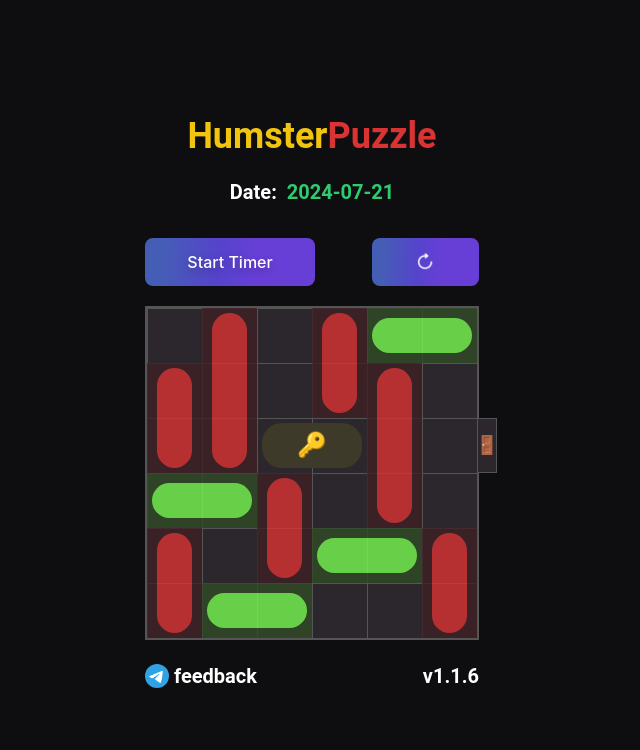
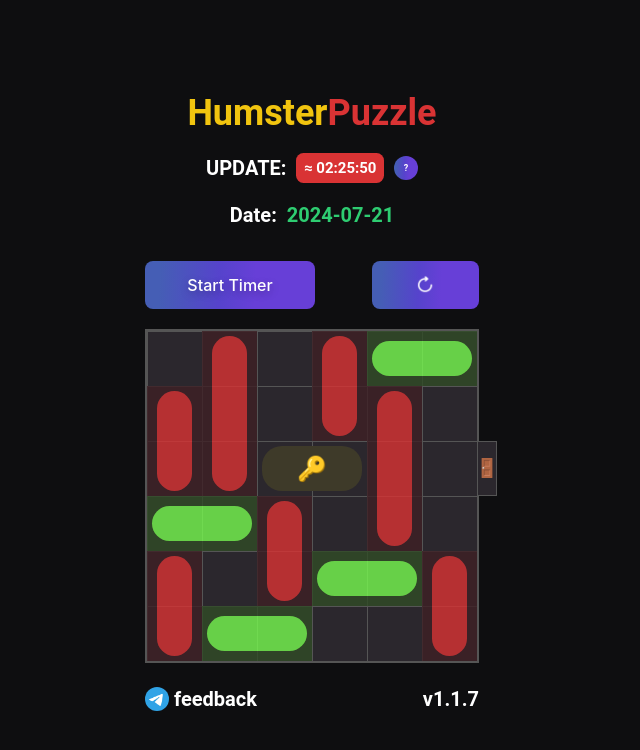
Before and after one commit to babaduk47/babaduk47.github.io, a PHP site: page / in a window 1280 px wide. Shown: the top 750 px of the page, without its empty margins (328-968 px from the left). Run offline with PHP 8.4, Linux system fonts and the light colour scheme.

Commit message:
v1.1.7 - add faq

```diff
--- a/index.html
+++ b/index.html
@@ -4,7 +4,7 @@
     <meta charset="UTF-8">
     <meta name="viewport" content="width=device-width, initial-scale=1.0">
     <title>Humster Puzzle</title>
-    <link rel="stylesheet" href="style.css?v1.1.6">
+    <link rel="stylesheet" href="style.css?v1.1.7">
 </head>
 <script async src="https://www.googletagmanager.com/gtag/js?id=G-BL7SQ719F9"></script>
 <script>
@@ -25,6 +25,18 @@
             <div id="caption-hamster">Humster</div>
             <div id="caption-puzzle">Puzzle</div>
         </div>
+        <div id="update-puzzle">
+            <div id="update-puzzle-label">UPDATE:</div>
+            <span id="update-puzzle-time">soon</span>
+            <div class="tooltip" tabindex="0">
+                <div class="tooltip-symbol">?</div>
+                <div class="tooltiptext">
+                    <p>1. Обновление головоломки будет через <span class="important">10-30</span> мин после выхода в игре.</p>
+                    <p>2. После обновления головоломки, ссылка <span class="important">не измениться</span></p>
+                    <p>3. Можно использовать ссылку без даты: <a href="https://babaduk47.github.io">https://babaduk47.github.io</a></p>
+                </div>
+            </div>
+        </div>
         <div class="date-wraper">
             <div id="date-label">Date:</div>
             <div id="date-display"></div>
@@ -43,10 +55,10 @@
                     feedback
                 </a>
             </div>
-            <div id="footer-version">v1.1.6</div>
+            <div id="footer-version">v1.1.7</div>
         </div>
     </div>
 </div>
-<script src="script.js?v1.1.6"></script>
+<script src="script.js?v1.1.7"></script>
 </body>
 </html>
--- a/script.js
+++ b/script.js
@@ -4,21 +4,21 @@
 const maps = {
     '2024-07-21': {
         blocks: [
-            { id: 1, x: 0, y: 1, width: 1, height: 2, direction: 'vertical', color: 'red' },
-            { id: 2, x: 1, y: 0, width: 1, height: 3, direction: 'vertical', color: 'red' },
-            { id: 3, x: 0, y: 3, width: 2, height: 1, direction: 'horizontal', color: 'green' },
-            { id: 4, x: 0, y: 4, width: 1, height: 2, direction: 'vertical', color: 'red' },
-            { id: 5, x: 1, y: 5, width: 2, height: 1, direction: 'horizontal', color: 'green' },
-            { id: 6, x: 3, y: 0, width: 1, height: 2, direction: 'vertical', color: 'red' },
-            { id: 7, x: 4, y: 1, width: 1, height: 3, direction: 'vertical', color: 'red' },
-            { id: 8, x: 5, y: 4, width: 1, height: 2, direction: 'vertical', color: 'red' },
-            { id: 9, x: 2, y: 3, width: 1, height: 2, direction: 'vertical', color: 'red' },
-            { id: 10, x: 4, y: 0, width: 2, height: 1, direction: 'horizontal', color: 'green' },
-            { id: 11, x: 3, y: 4, width: 2, height: 1, direction: 'horizontal', color: 'green' },
-            { id: 12, x: 2, y: 2, width: 2, height: 1, direction: 'horizontal', color: 'blue' },
+            {id: 1, x: 0, y: 1, width: 1, height: 2, direction: 'vertical', color: 'red'},
+            {id: 2, x: 1, y: 0, width: 1, height: 3, direction: 'vertical', color: 'red'},
+            {id: 3, x: 0, y: 3, width: 2, height: 1, direction: 'horizontal', color: 'green'},
+            {id: 4, x: 0, y: 4, width: 1, height: 2, direction: 'vertical', color: 'red'},
+            {id: 5, x: 1, y: 5, width: 2, height: 1, direction: 'horizontal', color: 'green'},
+            {id: 6, x: 3, y: 0, width: 1, height: 2, direction: 'vertical', color: 'red'},
+            {id: 7, x: 4, y: 1, width: 1, height: 3, direction: 'vertical', color: 'red'},
+            {id: 8, x: 5, y: 4, width: 1, height: 2, direction: 'vertical', color: 'red'},
+            {id: 9, x: 2, y: 3, width: 1, height: 2, direction: 'vertical', color: 'red'},
+            {id: 10, x: 4, y: 0, width: 2, height: 1, direction: 'horizontal', color: 'green'},
+            {id: 11, x: 3, y: 4, width: 2, height: 1, direction: 'horizontal', color: 'green'},
+            {id: 12, x: 2, y: 2, width: 2, height: 1, direction: 'horizontal', color: 'blue'},
         ],
-        key: { id: 12, x: 2, y: 2, width: 2, height: 1, direction: 'horizontal' },
-        exitPosition: { x: 6, y: 2 }
+        key: {id: 12, x: 2, y: 2, width: 2, height: 1, direction: 'horizontal'},
+        exitPosition: {x: 6, y: 2}
     }
 };
 
@@ -85,7 +85,7 @@
             startX = (e.clientX || e.touches[0].clientX) - rect.left;
             startY = (e.clientY || e.touches[0].clientY) - rect.top;
             document.addEventListener('mousemove', onMove);
-            document.addEventListener('touchmove', onMove, { passive: false });
+            document.addEventListener('touchmove', onMove, {passive: false});
             document.addEventListener('mouseup', onEnd);
             document.addEventListener('touchend', onEnd);
         }
@@ -111,19 +111,19 @@
     }
 
     grid.addEventListener('mousedown', onStart);
-    grid.addEventListener('touchstart', onStart, { passive: false });
+    grid.addEventListener('touchstart', onStart, {passive: false});
 }
 
 function getMousePosition(e) {
     const mouseX = (e.clientX || e.touches[0].clientX) - grid.getBoundingClientRect().left;
     const mouseY = (e.clientY || e.touches[0].clientY) - grid.getBoundingClientRect().top;
-    return { mouseX, mouseY };
+    return {mouseX, mouseY};
 }
 
 function moveBlockWithMouse(clientX, clientY) {
     if (hasWon) return;
 
-    const { mouseX, mouseY } = getMousePosition({ clientX, clientY });
+    const {mouseX, mouseY} = getMousePosition({clientX, clientY});
 
     const newX = Math.floor((mouseX - startX) / blockSize);
     const newY = Math.floor((mouseY - startY) / blockSize);
@@ -197,7 +197,7 @@
     }
 }
 
-timerButton.addEventListener('click', function() {
+timerButton.addEventListener('click', function () {
     timerButton.textContent = `00:00:30`;
     timerButton.disabled = true;
 
@@ -218,9 +218,43 @@
     timerButton.removeEventListener('click', arguments.callee); // Отключаем кнопку после первого нажатия
 });
 
-refreshButton.addEventListener('click', function() {
+refreshButton.addEventListener('click', function () {
     location.reload();
 });
+
+function startCountdown(targetDate) {
+    const countdown = document.getElementById('update-puzzle-time');
+    const updateBlock = document.getElementById('update-puzzle');
+    updateBlock.style.display = 'flex';
+
+    function updateCountdown() {
+        const now = new Date();
+        const distance = targetDate - now.getTime();
+
+        const hours = Math.floor((distance % (1000 * 60 * 60 * 24)) / (1000 * 60 * 60));
+        const minutes = Math.floor((distance % (1000 * 60 * 60)) / (1000 * 60));
+        const seconds = Math.floor((distance % (1000 * 60)) / 1000);
+
+        countdown.innerText = '≈ ' +
+            String(hours).padStart(2, '0') + ':' +
+            String(minutes).padStart(2, '0') + ':' +
+            String(seconds).padStart(2, '0');
+
+        if (distance < 0) {
+            clearInterval(interval);
+            countdown.innerText = "00:00:00";
+        }
+    }
+
+    updateCountdown();
+    const interval = setInterval(updateCountdown, 1000);
+}
+
+const targetDate = new Date('Sun Jul 21 2024 20:30:00 GMT+0000').getTime();
+
+if (targetDate > new Date().getTime()) {
+    startCountdown(targetDate);
+}
 
 const dateParam = getQueryParam('date');
 const date = dateParam || '2024-07-21';
--- a/style.css
+++ b/style.css
@@ -3,7 +3,6 @@
 *:after {
     box-sizing: border-box;
 }
-
 
 body {
     margin: 0;
@@ -12,7 +11,6 @@
     font-size: 15px;
     background-color: #0e0e10;
 }
-
 
 h1, h2, h3, h4 ,h5 ,h6{
     margin: 0;
@@ -261,3 +259,71 @@
     width: 24px;
     height: 24px;
 }
+
+#update-puzzle-time {
+    display: inline-block;
+    background-color: #D93334;
+    color: white;
+    font-size: 0.75em;
+    font-weight: bold;
+    padding: 0.2em 0.5em;
+    border-radius: 0.5em;
+    text-transform: uppercase;
+    position: relative;
+    margin-left: 10px;
+    margin-right: 10px;
+}
+
+#update-puzzle {
+    display: none;
+    align-items: center;
+    margin-bottom: 15px;
+}
+
+.tooltip {
+    position: relative;
+    display: inline-block;
+    cursor: pointer;
+    font-size: 12px;
+}
+
+.tooltip .tooltiptext {
+    visibility: hidden;
+    width: 300px;
+    background-color: #fff;
+    color: #0e0e10;
+    text-align: center;
+    border-radius: 6px;
+    padding: 5px 0;
+    position: absolute;
+    z-index: 1;
+    bottom: 125%; /* Position above the tooltip */
+    left: 50%;
+    margin-left: -250px;
+    opacity: 0;
+    transition: opacity 0.3s;
+}
+
+.tooltip:hover .tooltiptext,
+.tooltip:focus .tooltiptext {
+    visibility: visible;
+    opacity: 1;
+}
+
+.tooltip-symbol {
+    background-image: linear-gradient(92.88deg, #455EB5 9.16%, #5643CC 43.89%, #673FD7 64.72%);
+    color: white;
+    border-radius: 50%;
+    padding: 5px;
+    width: 24px;
+    height: 24px;
+    display: flex;
+    justify-content: center;
+    align-items: center;
+    font-size: 0.75em;
+}
+
+.important {
+    color: #D93334;
+    font-weight: bold;
+}
```
